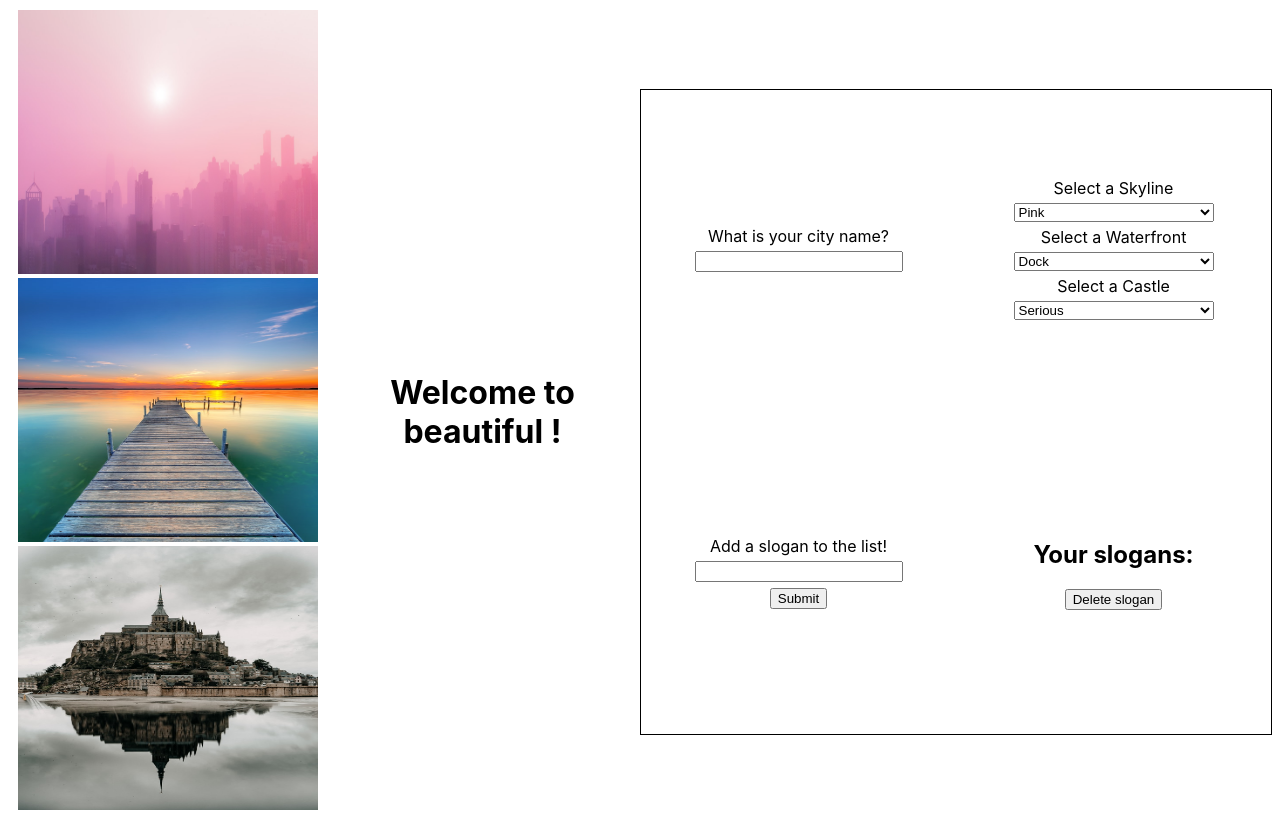
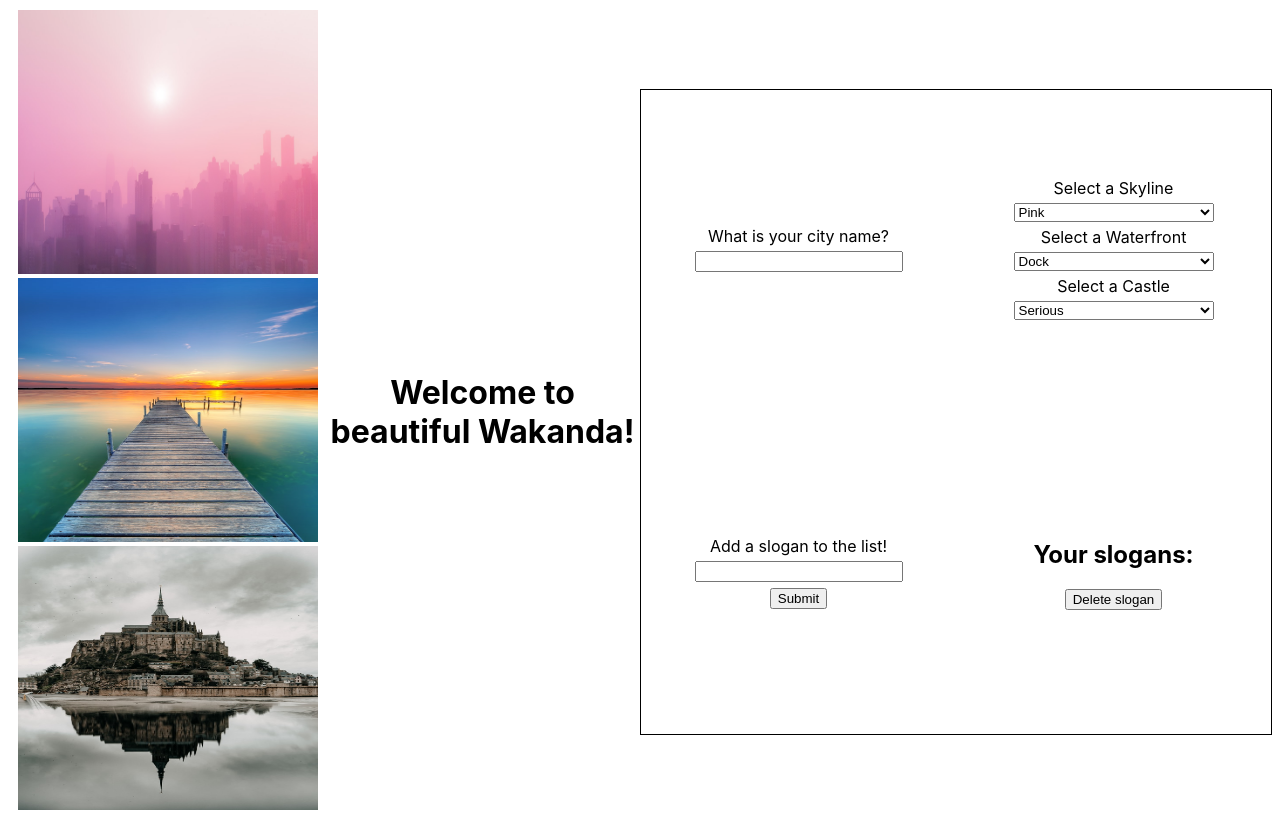
Before and after one commit to belliott15/2.5-City-Builder_HB-React, a React (Create React App) app: page / in a window 1280 px wide. Built offline with nearby package versions, Linux system fonts and the light colour scheme.

Commit message:
added placeholder city name

```diff
--- a/src/App.js
+++ b/src/App.js
@@ -13,7 +13,7 @@ function App() {
   const [waterFrontID, setWaterFrontID] = useState(1);
   const [castleID, setCastleID] = useState(1);
   // you'll need to track a city name, which starts as the city name of your choice.
-  const [cityName, setCityName] = useState('');
+  const [cityName, setCityName] = useState('Wakanda');
   // finally, you'll need an array of slogans, which could start out as ['The City of Excellence'] for example
   const [slogans, setSlogans] = useState(['']);
 
```
